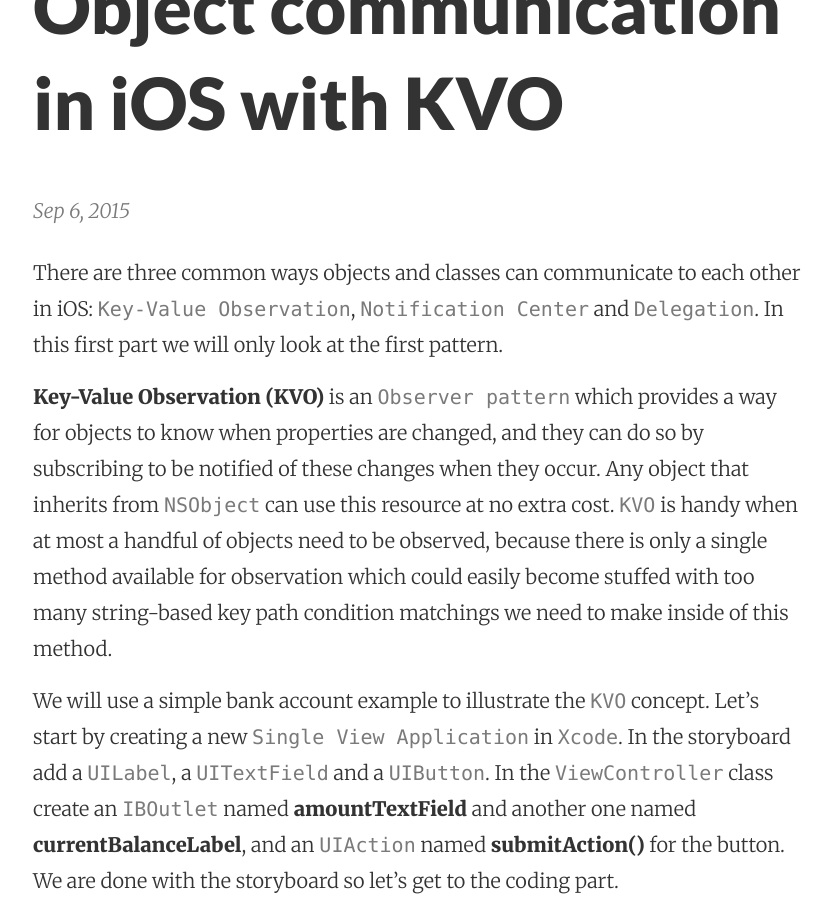
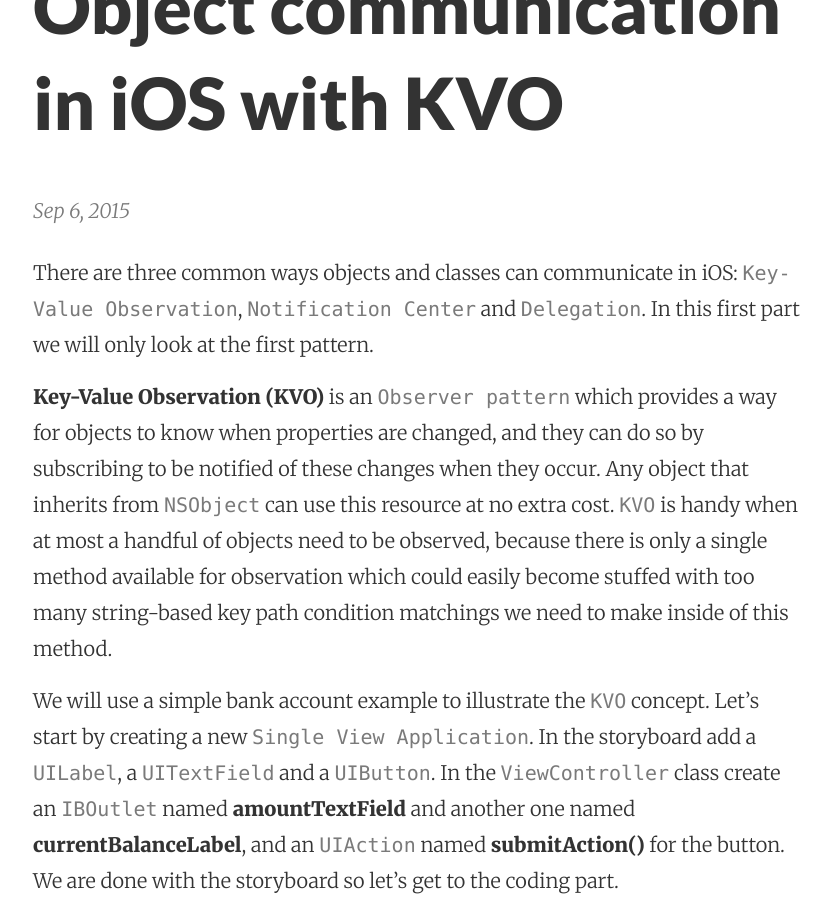
Before and after one commit to mhorga/mhorga.github.io, a Jekyll site: the page built from _posts/2015-09-06-object-communication-in-ios.markdown, in a window 1280 px wide and 900 px high, scrolled down 244 px. Shown: the whole window, without its empty margins (223-1054 px from the left). Built offline with Jekyll 4.4.1, drawn with Linux system fonts in a browser that asks for light colours.

Commit message:
Post update: Object communication in iOS with KVO

```diff
--- a/_posts/2015-09-06-object-communication-in-ios.markdown
+++ b/_posts/2015-09-06-object-communication-in-ios.markdown
@@ -3,11 +3,11 @@ published: true
 title: Object communication in iOS with KVO
 layout: post
 ---
-There are three common ways objects and classes can communicate to each other in iOS: `Key-Value Observation`, `Notification Center` and `Delegation`. In this first part we will only look at the first pattern.
+There are three common ways objects and classes can communicate in iOS: `Key-Value Observation`, `Notification Center` and `Delegation`. In this first part we will only look at the first pattern.
 
 __Key-Value Observation (KVO)__ is an `Observer pattern` which provides a way for objects to know when properties are changed, and they can do so by subscribing to be notified of these changes when they occur. Any object that inherits from `NSObject` can use this resource at no extra cost. `KVO` is handy when at most a handful of objects need to be observed, because there is only a single method available for observation which could easily become stuffed with too many string-based key path condition matchings we need to make inside of this method.
 
-We will use a simple bank account example to illustrate the `KVO` concept. Let's start by creating a new `Single View Application` in `Xcode`. In the storyboard add a `UILabel`, a `UITextField` and a `UIButton`. In the `ViewController` class create an `IBOutlet` named __amountTextField__ and another one named __currentBalanceLabel__, and an `UIAction` named __submitAction()__ for the button. We are done with the storyboard so let's get to the coding part.
+We will use a simple bank account example to illustrate the `KVO` concept. Let's start by creating a new `Single View Application`. In the storyboard add a `UILabel`, a `UITextField` and a `UIButton`. In the `ViewController` class create an `IBOutlet` named __amountTextField__ and another one named __currentBalanceLabel__, and an `UIAction` named __submitAction()__ for the button. We are done with the storyboard so let's get to the coding part.
 
 First, create a new class named __Account__. We just create two properties, one a constant and another one a variable to keep track of our account balance. Then we create an __init()__ method where we initialize the current balance to be the starting balance. Finally, we create an __update()__ method that we can use to modify our current balance based on an amount the user would input:
 
```
